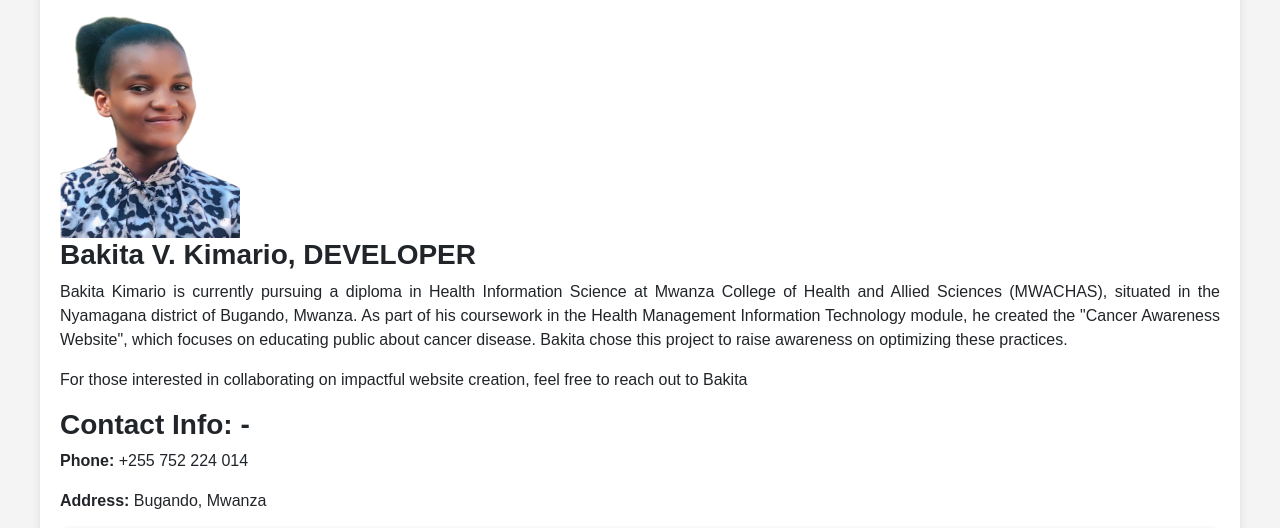
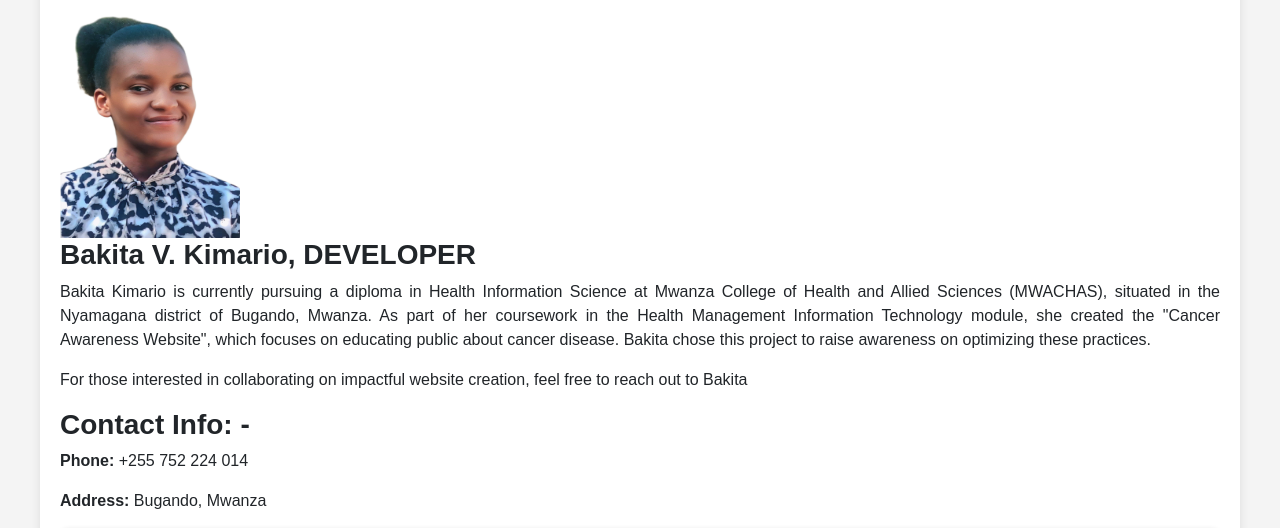
Before and after one commit to Public-Host/Bakita_Cancer-Awareness-Website, a plain HTML site: page about.html in a window 1280 px wide. Shown: the part 198-726 px from the top of the page. Drawn offline with nearby package versions, Linux system fonts and the light colour scheme.

Commit message:
Update about.html

```diff
--- a/about.html
+++ b/about.html
@@ -35,7 +35,7 @@
     <div id="PROFILE"><img src="IMAGES/BAKITA_PROFILE.jpg" height="250px" width="180px" align="center" alt="A Picture of Bakita, Developer"></div>
 
     <h3><strong>Bakita V. Kimario, DEVELOPER</strong></h3>
-    <p> Bakita Kimario is currently pursuing a diploma in Health Information Science at Mwanza College of Health and Allied Sciences (MWACHAS), situated in the Nyamagana district of Bugando, Mwanza. As part of his coursework in the Health Management Information Technology module, he created the "Cancer Awareness Website", which focuses on educating public about cancer disease. Bakita chose this project to raise awareness on optimizing these practices.</p>
+    <p> Bakita Kimario is currently pursuing a diploma in Health Information Science at Mwanza College of Health and Allied Sciences (MWACHAS), situated in the Nyamagana district of Bugando, Mwanza. As part of her coursework in the Health Management Information Technology module, she created the "Cancer Awareness Website", which focuses on educating public about cancer disease. Bakita chose this project to raise awareness on optimizing these practices.</p>
     <p>For those interested in collaborating on impactful website creation, feel free to reach out to Bakita</p>
         <div class="contact-info">
       <h3><b>Contact Info: - </b></h3>
```
